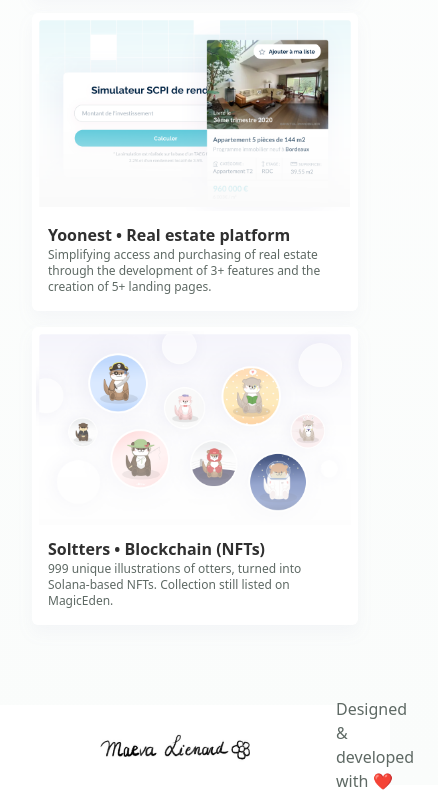
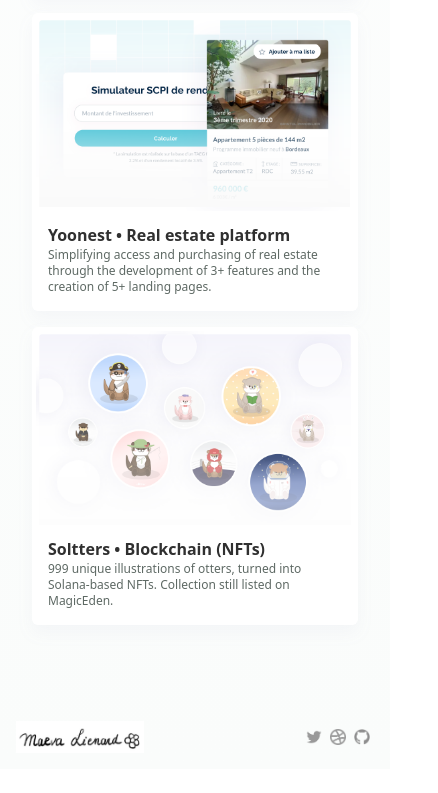
Before and after one commit to maevalienard/Portfolio, a website: page index.html in a window 390 px wide. Shown: the part 1496-2289 px from the top of the page, 438 px wide, since content can reach past the window. After the commit the page ends 2265 px from the top, so only its background shows below. Drawn offline with Linux system fonts and the light colour scheme.

Commit message:
responsive footer

```diff
--- a/index.html
+++ b/index.html
@@ -4,7 +4,7 @@
         <meta charset="UTF-8">
         <meta name="viewport" content="width=device-width, initial-scale=1.0">
         <title>Maeva Lienard - Portfolio</title>
-    <link rel="stylesheet" href="/dist/output.css">
+        <link href="/dist/output.css" rel="stylesheet">
         <link rel="stylesheet" href="/style.css">
         <link rel="preconnect" href="https://fonts.googleapis.com">
         <link rel="preconnect" href="https://fonts.gstatic.com" crossorigin>
@@ -104,17 +104,30 @@
 
                 </div>
             </section>
-
         </main>
-    <footer class="flex w-full bg-white pl-4 pr-4 justify-between">
-        <div class="flex justify-between items-center place-items-start">
-            <img id="logo-footer" src="/assets/logo.png" alt="Main logo" class="block max-w-xs scale-50">
+        <!-- "<footer class="flex w-full bg-white pl-4 pr-4 justify-between">
+            <div class="justify-between items-center place-items-start">
+                <img id="logo-footer" src="/assets/logo.png" alt="Main logo" class="block max-w-xs scale-50 w-6">
                 <p class="text-neutral-md">Designed & developed with ❤️</p>
             </div>
             <div id="social-media-footer" class="flex content-end items-center justify-between">
-            <a href="https://twitter.com/MaevaLienard"><img id="logo-twitter" src="/assets/twitter.png" alt="Twitter logo"></a>
-            <a href="https://dribbble.com/MaevaLienard"><img id="logo-dribbble" src="/assets/dribbble.png" alt="Dribbble logo"></a>
-            <a href="https://github.com/maevalienard"><img id="logo-github" src="/assets/github.png" alt="GitHub logo"></a>
+                <a href="https://twitter.com/MaevaLienard"><img id="logo-twitter" src="/assets/twitter.png" alt="Twitter logo" class="px-1 sm:w-8 w-8"></a>
+                <a href="https://dribbble.com/MaevaLienard"><img id="logo-dribbble" src="/assets/dribbble.png" alt="Dribbble logo" class="px-1"></a>
+                <a href="https://github.com/maevalienard"><img id="logo-github" src="/assets/github.png" alt="GitHub logo" class="px-1"></a>
+            </div>
+        </footer>" -->
+
+        <footer class="p-4 mx-auto md:px-20">
+            <div class="flex justify-between items-center">
+                <div>
+                    <img id="logo-footer" src="/assets/logo.png" alt="Main logo" class="w-32 inline-block">
+                    <p class="text-neutral-md text-xs align-middle px-6 hidden inline-block md:inline-flex">Designed & developed with ❤️</p>
+                </div>
+                <div id="social-media-footer" class="flex items-center text-right">
+                    <a href="https://twitter.com/MaevaLienard"><img id="logo-twitter" src="/assets/twitter.png" alt="Twitter logo" class="px-1 w-6"></a>
+                    <a href="https://dribbble.com/MaevaLienard"><img id="logo-dribbble" src="/assets/dribbble.png" alt="Dribbble logo" class="px-1 w-6"></a>
+                    <a href="https://github.com/maevalienard"><img id="logo-github" src="/assets/github.png" alt="GitHub logo" class="px-1 w-6"></a>
+                </div>
             </div>
         </footer>
 
--- a/package.json
+++ b/package.json
@@ -10,6 +10,6 @@
   "author": "",
   "license": "ISC",
   "devDependencies": {
-    "tailwindcss": "^3.3.2"
+    "tailwindcss": "^3.3.3"
   }
 }
--- a/style.css
+++ b/style.css
@@ -17,20 +17,15 @@
     justify-content: center;
 }
 
-footer {
-    height: 80px;
-}
-
 #social-media-logos img {
     width: 28px;
     padding: 0px 4px;
 }
 
-
-#social-media-footer img {
+/* #social-media-footer img {
     width: 32px;
     padding: 0px 4px;
-}
+} */
 
 #strapi-logo {
     display: block;
--- a/tailwind.config.js
+++ b/tailwind.config.js
@@ -1,6 +1,6 @@
 /** @type {import('tailwindcss').Config} */
 module.exports = {
-  content: ["./**/*.{html,js}"],
+  content: ["./*.{html,js}"],
   theme: {
     colors: {
       'neutral-dk': '#303030',
```
Also changed, not shown: dist/output.css, 1 other file. Lines whose indentation alone changed are shown as unchanged.
